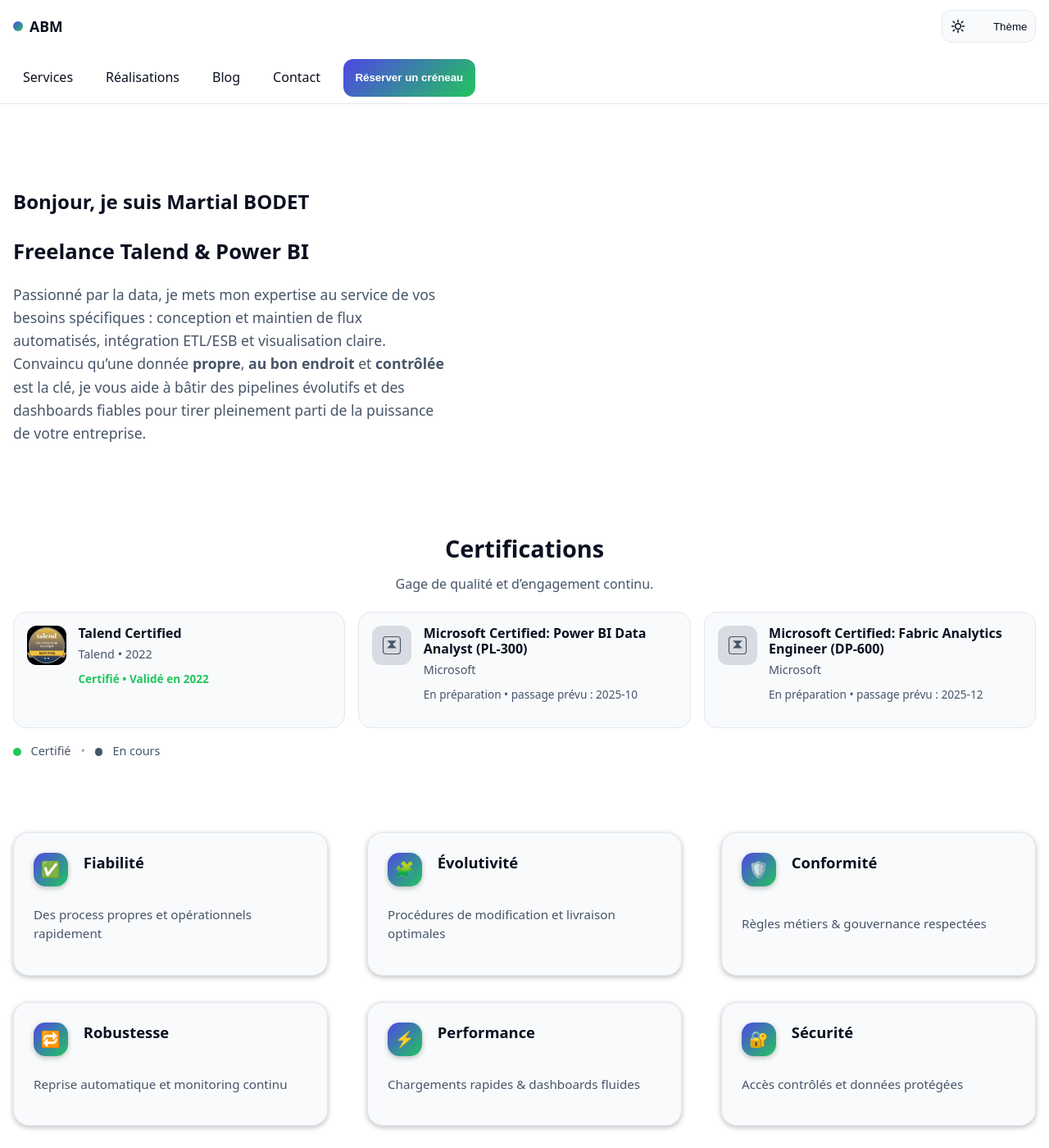
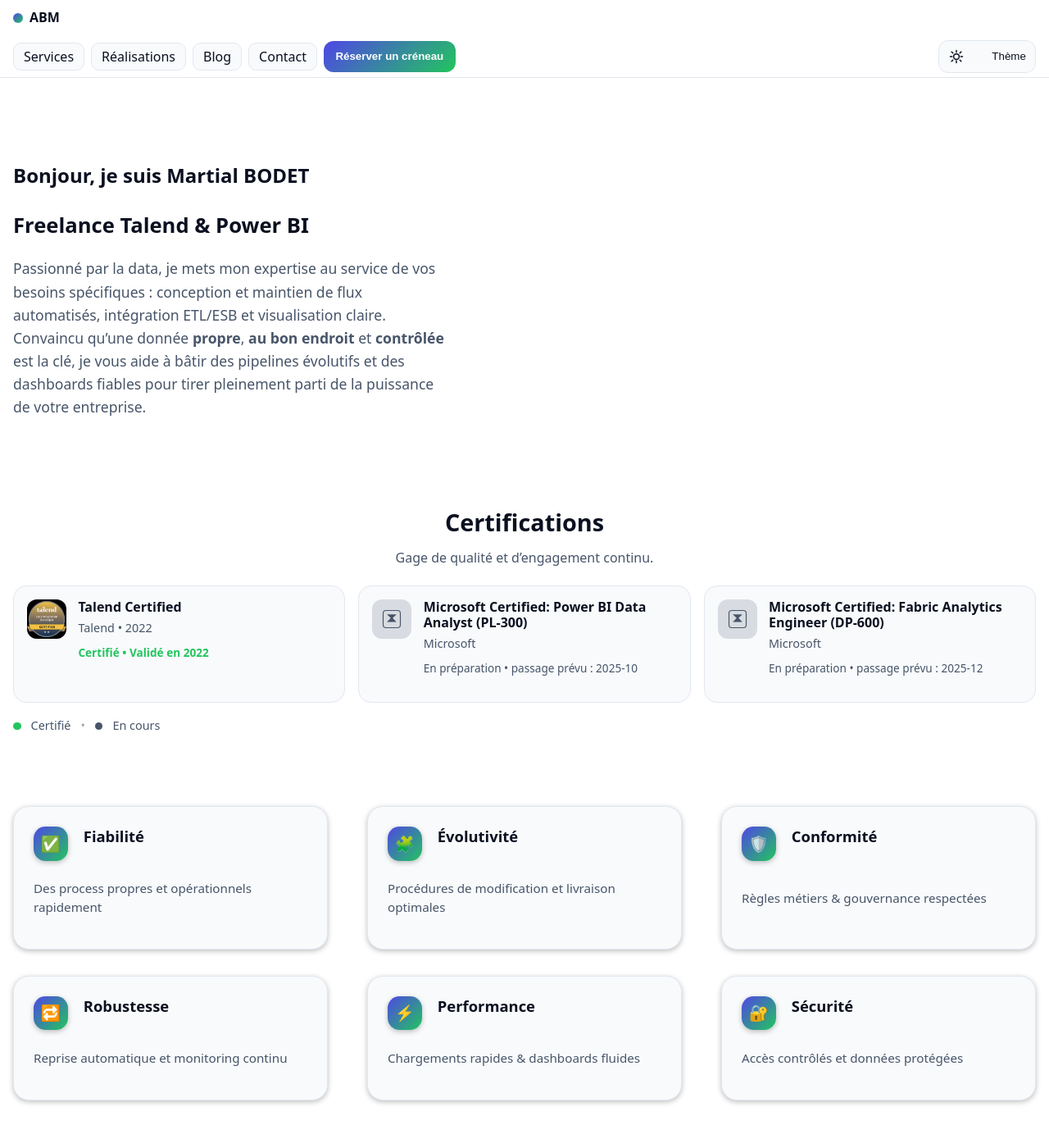
Before and after one commit to Marssouss/Marssouss.github.io, a Jekyll site: the page built from index.md, in a window 1280 px wide and 1400 px high. Shown: the whole window at 82% size. Built offline with Jekyll 4.4.1, drawn with Linux system fonts in a browser that asks for light colours.

Commit message:
tets nav

```diff
--- a/_includes/header.html
+++ b/_includes/header.html
@@ -35,15 +35,41 @@
   </div>
 
   <!-- Liens desktop -->
-  <nav class="nav-desktop" aria-label="Navigation principale">
-    <ul>
-      <li><a href="{{ '/#services' | relative_url }}">Services</a></li>
-      <li><a href="{{ '/#realisation' | relative_url }}">Réalisations</a></li>
-      <li><a href="{{ '/blog/' | relative_url }}">Blog</a></li>
-      <li><a href="{{ '/#contact' | relative_url }}">Contact</a></li>
-      <li><button class="btn cta btn--icon btn--calendar" data-calendly>Réserver un créneau</button></li>
-    </ul>
-  </nav>
+<!-- Nav desktop allégée + switch thème dedans -->
+<nav class="nav-desktop" aria-label="Navigation principale">
+  <ul>
+    <li><a class="chip" href="{{ '/#services' | relative_url }}">Services</a></li>
+    <li><a class="chip" href="{{ '/#realisation' | relative_url }}">Réalisations</a></li>
+    <li><a class="chip" href="{{ '/blog/' | relative_url }}">Blog</a></li>
+    <li><a class="chip" href="{{ '/#contact' | relative_url }}">Contact</a></li>
+
+    <li><button class="btn cta" data-calendly>Réserver un créneau</button></li>
+
+    <!-- pousse le switch à droite -->
+    <li class="nav-spacer" aria-hidden="true"></li>
+
+    <!-- Switch thème intégré à la rangée -->
+    <li class="nav-theme-item">
+      <button class="theme-toggle chip" aria-label="Basculer le thème" aria-pressed="false">
+        <span class="tt-icon icon-sun" aria-hidden="true">
+          <svg width="18" height="18" viewBox="0 0 24 24" fill="none">
+            <circle cx="12" cy="12" r="4.5" stroke="currentColor" stroke-width="2"/>
+            <g stroke="currentColor" stroke-width="2" stroke-linecap="round">
+              <path d="M12 2v3M12 19v3M4.22 4.22l2.12 2.12M17.66 17.66l2.12 2.12M2 12h3M19 12h3M4.22 19.78l2.12-2.12M17.66 6.34l2.12-2.12"/>
+            </g>
+          </svg>
+        </span>
+        <span class="tt-icon icon-moon" aria-hidden="true">
+          <svg width="18" height="18" viewBox="0 0 24 24" fill="none">
+            <path d="M21 12.5A9 9 0 1 1 11.5 3a7 7 0 1 0 9.5 9.5Z" stroke="currentColor" stroke-width="2" fill="none"/>
+          </svg>
+        </span>
+        <span class="tt-label">Thème</span>
+      </button>
+    </li>
+  </ul>
+</nav>
+
 
   <!-- Liste mobile qui déroule sous le header -->
   <nav id="nav-collapsible" class="nav-collapsible" aria-label="Navigation mobile">
--- a/assets/styles.css
+++ b/assets/styles.css
@@ -193,3 +193,46 @@
 @media (prefers-reduced-motion: reduce){
   .icon-sun,.icon-moon,.theme-toggle{transition:none !important}
 }
+
+
+/* — Alléger la barre — */
+.site-header{
+  background: color-mix(in oklab, var(--bg) 96%, transparent);
+}
+.navbar{ padding: .55rem 1rem; }          /* -20% hauteur */
+.brand{ font-size: 1rem; }                /* un poil plus compacte */
+
+/* — Desktop nav en “bulles” + switch au bout — */
+.nav-desktop ul{
+  display:flex; align-items:center; gap:.5rem;
+  list-style:none; margin:0; padding:.35rem 1rem;   /* plus fin */
+}
+.chip{
+  display:inline-flex; align-items:center; gap:.45rem;
+  padding:.45rem .75rem; line-height:1;
+  border:1px solid var(--border);
+  border-radius:12px;
+  background:var(--card); color:var(--fg);
+  text-decoration:none; font-weight:500;
+  transition: border-color .18s ease, background .18s ease, transform .18s ease;
+}
+.chip:hover{ transform: translateY(-1px); border-color: color-mix(in oklab, var(--border), var(--brand) 30%); }
+
+/* CTA garde sa différence (gradient) mais même hauteur/arrondi */
+.nav-desktop .btn.cta{
+  min-height:38px; padding:.5rem .9rem; border-radius:12px; border:none;
+}
+
+/* pousser le switch à droite */
+.nav-desktop .nav-spacer{ flex:1 1 auto; }
+.nav-desktop .nav-theme-item .chip{ padding:.45rem .7rem; } /* même taille que les liens */
+
+/* — Cacher le switch du header en desktop (on garde celui dans la rangée) — */
+@media (min-width: 992px){
+  .nav-actions .theme-toggle{ display:none; }
+}
+
+/* — Mobile: on ne change rien — */
+@media (max-width: 991.98px){
+  .nav-desktop{ display:none; }
+}
```
